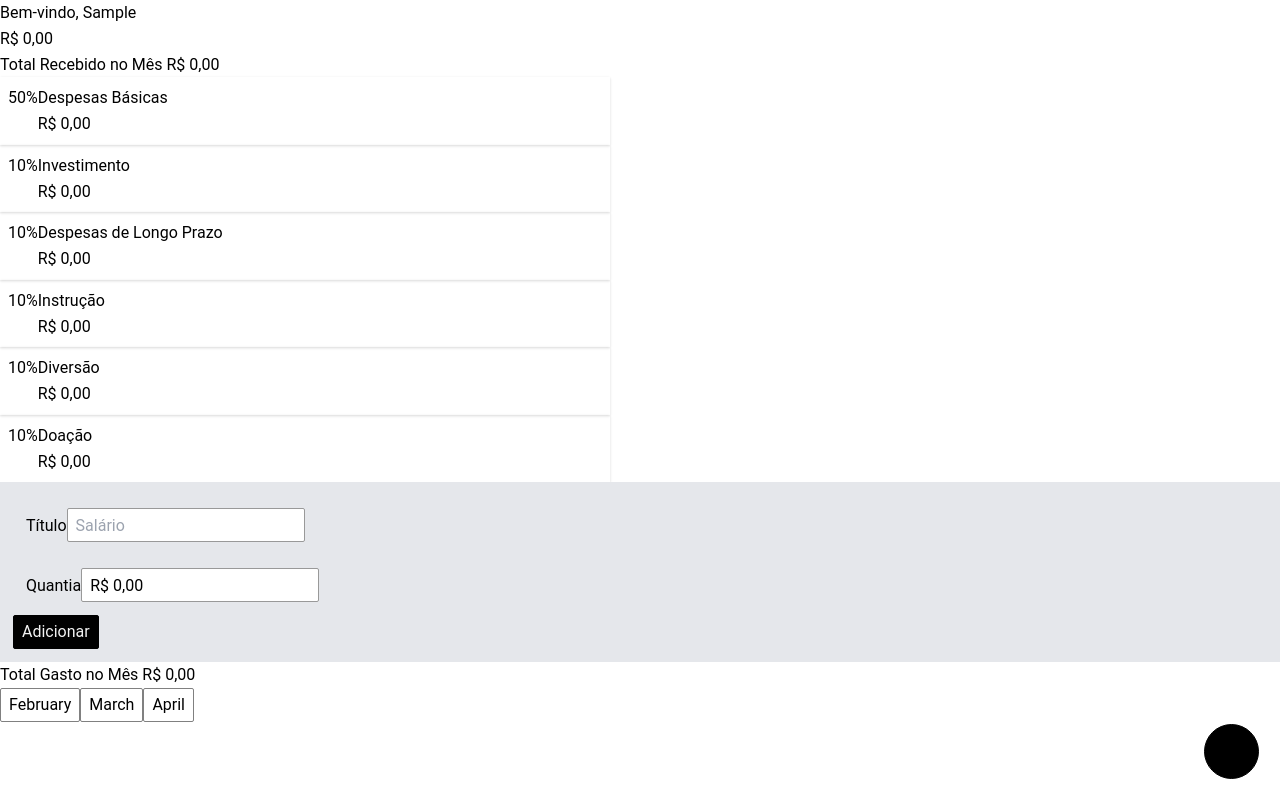
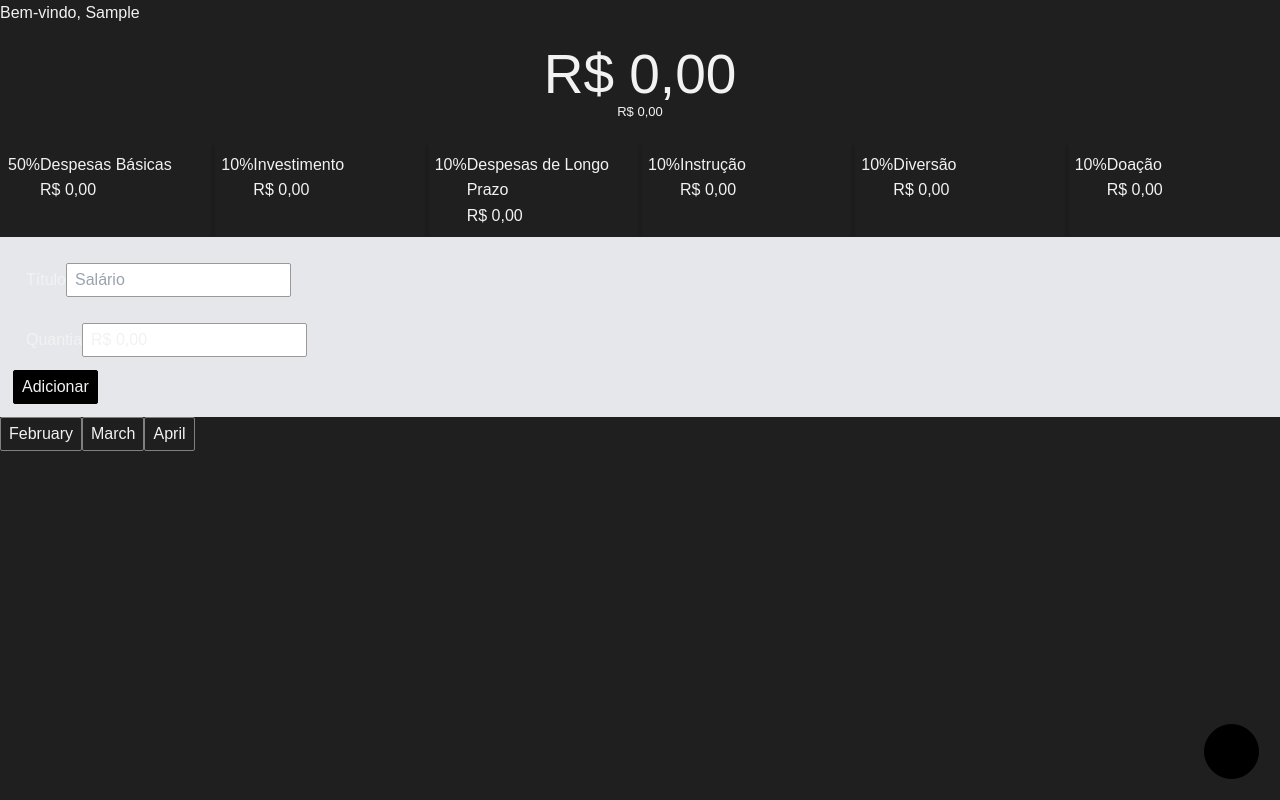
Before and after one commit to onathanmiranda/cofrinho, a React (Create React App) app: page /setup in a window 1280 px wide. Both pictures are taken after typing "Sample" into the empty fields and a click on the button "Salvar". Built offline with nearby package versions, Linux system fonts and the light colour scheme.

Commit message:
Start Account Carousel

```diff
--- a/src/components/atoms/balance-total-spent/index.js
+++ /dev/null
@@ -1,14 +0,0 @@
-import { useSelector } from 'react-redux'
-
-import formatCurrency from '../../../helpers/formatCurrency'
-
-export default function BalanceTotalSpent(props){
-
-    const expenses = useSelector(({ expenses }) => expenses.items)
-
-    const totalSpent = expenses.reduce((accumulator, expense) => {
-      return accumulator + expense.amount
-    }, 0)
-
-    return <>{formatCurrency(totalSpent)}</>
-}
--- a/src/components/molecule/form-expense-create/index.js
+++ b/src/components/molecule/form-expense-create/index.js
@@ -6,6 +6,8 @@ import InputAmount from '../../atoms/input-amount'
 import Button from '../../atoms/button'
 
 import { createExpense, getExpenses } from '../../../store/slices/expenses'
+
+import styles from './styles.module.scss'
 
 export default function FormCreateExpense(props){
   const dispatchEvent = useDispatch();
@@ -35,8 +37,10 @@ export default function FormCreateExpense(props){
     inputTitle.current.focus()
   }, [])
 
+  console.log(styles)
+
   return (
-    <form onSubmit={onSubmit} className={`bg-white px-13 py-21`}>
+    <form onSubmit={onSubmit} className={`${styles.form} px-13 py-21`}>
       <label>
         Com o que você gastou?
         <InputText ref={inputTitle} required={true} onChange={(e) => setTitle(e.target.value)} value={title} name="title" placeholder="Ex: Aluguel" />
--- /dev/null
+++ b/src/components/molecule/form-expense-create/styles.module.scss
@@ -0,0 +1,3 @@
+.form {
+  background-color: #1f1f1f;
+}
--- /dev/null
+++ b/src/components/organism/carousel-accounts/index.js
@@ -0,0 +1,20 @@
+import { useSelector } from "react-redux"
+
+import CardAccount from "../../molecule/card-account"
+
+import styles from './styles.module.scss'
+
+export default function AccountsCarousel(){
+
+  const accounts = useSelector(({ accounts }) => accounts.items )
+
+  return (
+    <section className={styles.carousel}>
+      <div className={styles.scrollable}>
+        {accounts.map(( account ) => (
+          <CardAccount key={ account.id } id={ account.id } />
+        ))}
+      </div>
+    </section>
+  )
+}
--- /dev/null
+++ b/src/components/organism/carousel-accounts/styles.module.scss
@@ -0,0 +1,7 @@
+.carousel {
+  width: 100%;
+  overflow: hidden;
+}
+.scrollable {
+  display: flex;
+}
--- /dev/null
+++ b/src/components/organism/summary/index.js
@@ -0,0 +1,22 @@
+import { useSelector } from "react-redux"
+
+import formatCurrency from '../../../helpers/formatCurrency'
+
+import styles from './styles.module.scss'
+
+export default function Summary(){
+
+  const { totalSpent }  = useSelector(({ expenses }) => expenses )
+  const { totalEarned } = useSelector(({ earnings }) => earnings )
+
+  const totalAvailable  = totalEarned - totalSpent;
+
+  const negativeClassName = ( totalAvailable < 0 ) ? styles.negative : ""
+
+  return (
+    <header className={styles.header}>
+      <data className={`${styles.totalAvailable} ${negativeClassName}`} value={totalAvailable}>{formatCurrency(totalAvailable)}</data>
+      <data className={styles.totalEarned} value={totalEarned}>{formatCurrency(totalEarned)}</data>
+    </header>
+  )
+}
--- /dev/null
+++ b/src/components/organism/summary/styles.module.scss
@@ -0,0 +1,18 @@
+.header {
+  text-align: center;
+  padding: 2.1rem 3.4rem;
+}
+.totalAvailable {
+  font-size: 5.5rem;
+  font-weight: 300;
+  display: block;
+  line-height: 1;
+}
+.totalEarned {
+  font-size: 1.3rem;
+  display: block;
+}
+
+.negative {
+  color: #EB4800;
+}
--- a/src/screens/overview/index.js
+++ b/src/screens/overview/index.js
@@ -1,27 +1,20 @@
 import { connect } from 'react-redux'
 
-import TotalSpent   from '../../components/atoms/balance-total-spent'
-import AccountCard  from '../../components/molecule/card-account'
 import EarningCard  from '../../components/molecule/card-earnings'
 import FormEarning  from '../../components/molecule/form-earning-create'
 import Timeline     from '../../components/organism/timeline'
+import Summary      from '../../components/organism/summary'
 import FloatingCreateExpense from '../../components/organism/floating-create-expense'
-
-import formatCurrency from '../../helpers/formatCurrency'
+import AccountsCarousel from '../../components/organism/carousel-accounts'
 
 const mapStateToProps = (state) => ({
     user:       state.user.data,
-    earnings:   state.earnings,
-    accounts:   state.accounts,
-    expenses:   state.expenses
+    earnings:   state.earnings
 })
 
 const mapDispatchToProps = null
 
 export default connect(mapStateToProps, mapDispatchToProps)((props) => {
-
-  const accounts = props.accounts.items
-  const { totalEarned } = props.earnings
 
   const earnings = props.earnings.items
 
@@ -29,15 +22,11 @@ export default connect(mapStateToProps, mapDispatchToProps)((props) => {
     <>
       <h1>Bem-vindo, {props.user.name}</h1>
 
-      <p><TotalSpent /></p>
-      <p>Total Recebido no Mês {formatCurrency( totalEarned )}</p>
+      <Summary />
 
-      {accounts.map((account) => (
-          <AccountCard id={account.id} key={account.id} />
-      ))}
+      <AccountsCarousel />
 
       <FormEarning />
-      <p>Total Gasto no Mês <TotalSpent /></p>
 
       {earnings.map((earning) => (
           <EarningCard id={ earning.id } key={ earning.id } />
--- a/src/store/slices/expenses.js
+++ b/src/store/slices/expenses.js
@@ -6,6 +6,7 @@ const name = "expenses"
 
 const initialState = {
     items: [],
+    totalSpent: 0,
     requesting: false
 }
 
@@ -40,6 +41,10 @@ const createExpense = createAsyncThunk(`${name}/createExpense`,
   }
 )
 
+const getTotalSpent = (expenses) => expenses.reduce((accumulator, expense) => {
+  return accumulator + expense.amount
+}, 0)
+
 const slice = createSlice({
   name,
   initialState,
@@ -48,6 +53,7 @@ const slice = createSlice({
     [getExpenses.fulfilled]: (state, action) => {
       state.requesting = false
       state.items = action.payload
+      state.totalSpent = getTotalSpent(action.payload)
     },
     [getExpenses.pending]: (state, action) => {
       state.requesting = true
@@ -71,4 +77,5 @@ const slice = createSlice({
 })
 
 export { getExpenses, createExpense }
+
 export const { reducer } = slice
--- a/src/style.css
+++ b/src/style.css
@@ -5,9 +5,12 @@
 @tailwind utilities;
 
 @layer base {
-    @import url('https://fonts.googleapis.com/css2?family=Roboto:ital,wght@0,100;0,300;0,400;0,500;0,700;0,900;1,100;1,300;1,400;1,500;1,700;1,900&display=swap');
+    @import url('https://fonts.googleapis.com/css2?family=Rubik:ital,wght@0,300;0,400;0,500;0,600;0,700;0,800;0,900;1,300;1,400;1,500;1,600;1,700;1,800;1,900&display=swap');
 
     html {
         font-size: 62.5%;
+        font-family: 'Rubik', sans-serif;
+        background-color: #1f1f1f;
+        color: #f2f2f2;
     }
 }
```
